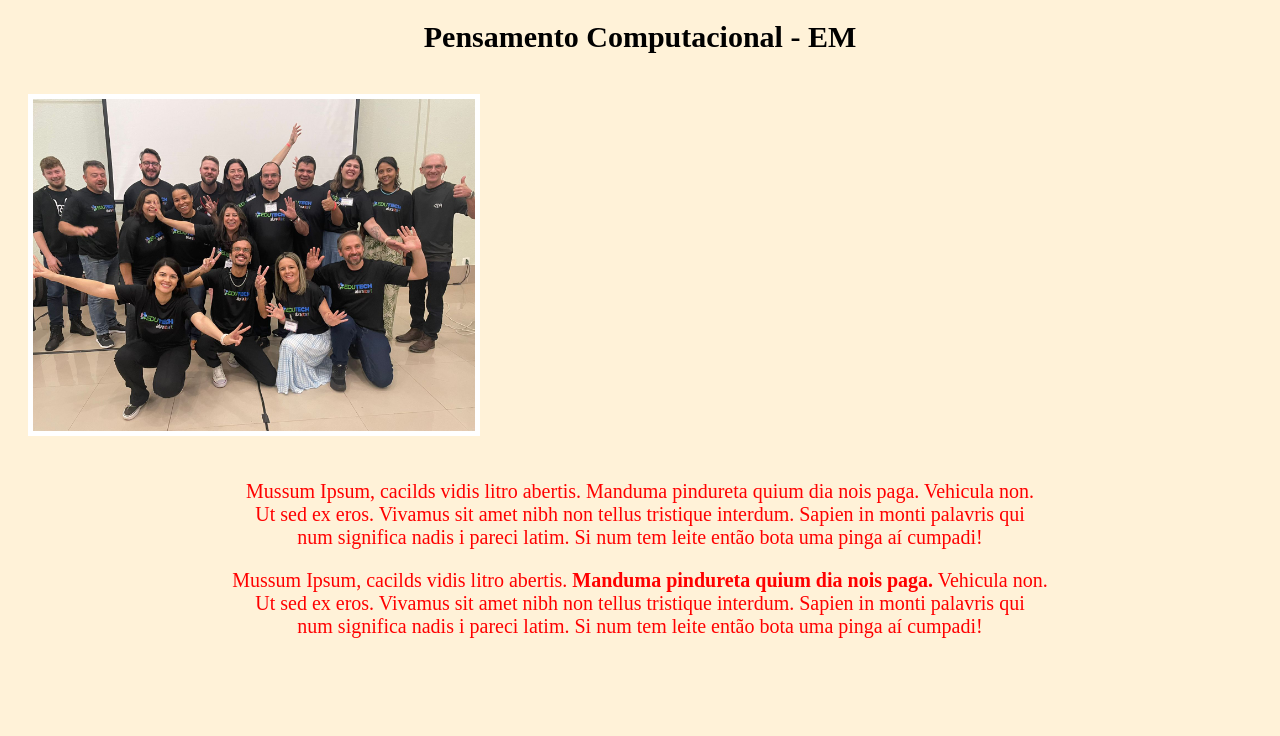
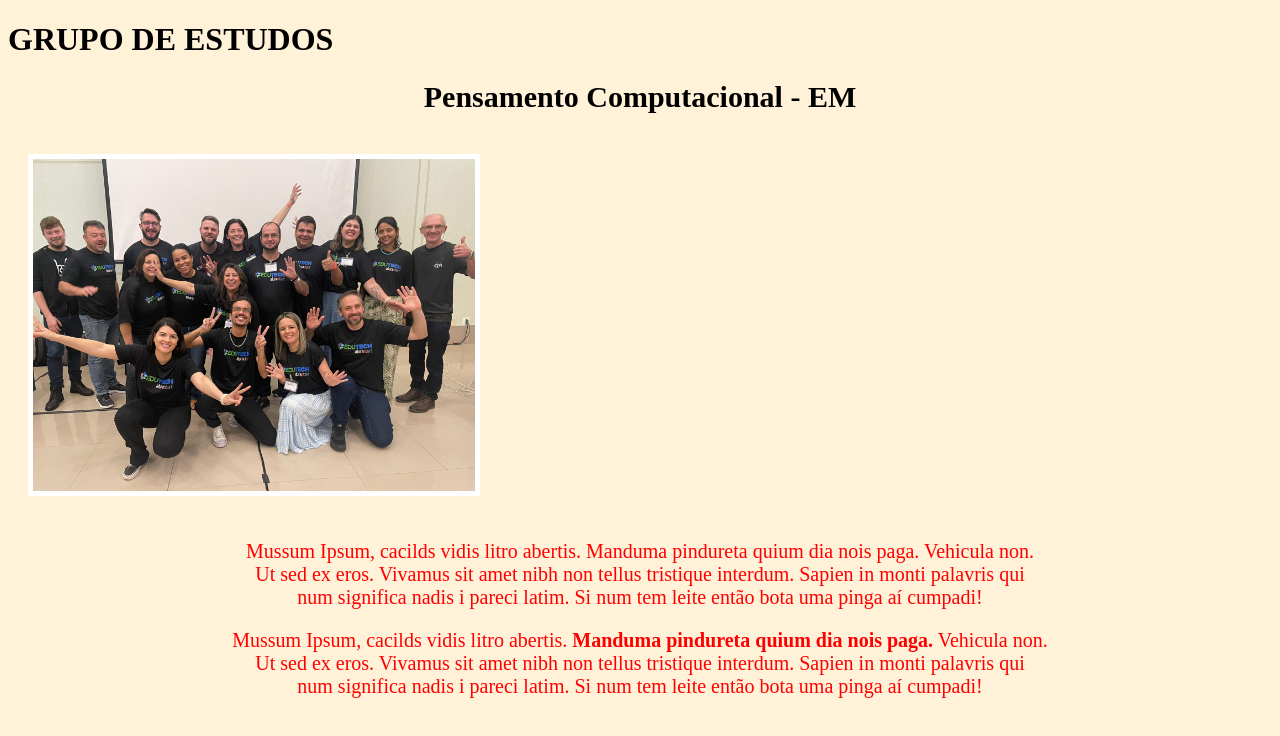
Before and after one commit to barretogabriel1/pcensinomedio, a plain HTML site: page index.html in a window 1280 px wide. Drawn offline with Linux system fonts and the light colour scheme.

Commit message:
incluido cabeçalho

```diff
--- a/index.html
+++ b/index.html
@@ -7,6 +7,10 @@
     </head>
 
     <body>
+
+        <header class="cabecalho">
+            <h1>GRUPO DE ESTUDOS</h1>
+        </header>
 
         <div class="classe-titulo">
             <h1 id="titulo"> Pensamento Computacional - EM </h1>
```
